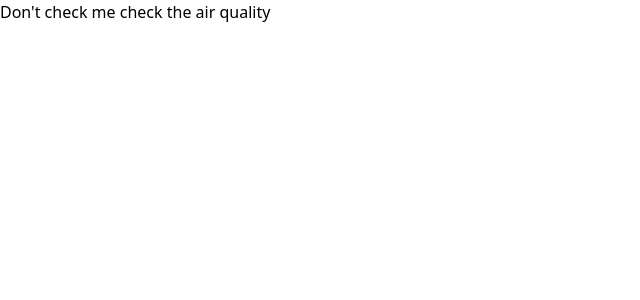
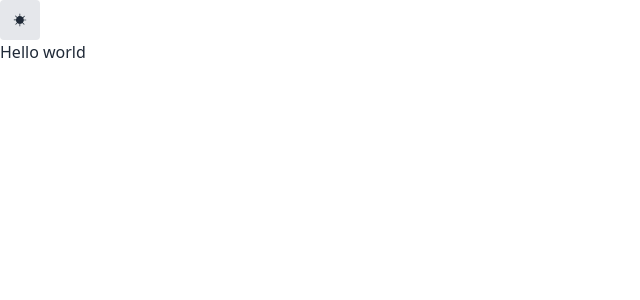
Before and after one commit to spacesedan/joseduarte.io, a Next.js app: page / in a window 1280 px wide. Shown: the top 300 px of the page, without its empty margins (0-640 px from the left). Built offline with nearby package versions, Linux system fonts and the light colour scheme.

Commit message:
added Dark mode

```diff
--- /dev/null
+++ b/components/Container.tsx
@@ -0,0 +1,85 @@
+import Head from 'next/head';
+import { useRouter } from 'next/router';
+import { useState, useEffect } from 'react';
+import { useTheme } from 'next-themes';
+import NextLink from 'next/link';
+
+type Meta = {
+  title: string;
+  description: string;
+  image: string;
+  type: string;
+};
+
+export default function Container(props) {
+  const [mounted, setMouted] = useState(false);
+  const { resolvedTheme, setTheme } = useTheme();
+
+  // After mounting have access to theme
+  useEffect(() => setMouted(true), []);
+
+  const { children, ...customMeta } = props;
+  const router = useRouter();
+
+  const meta: Partial<Meta> = {
+    title: 'Jose Duarte - Developer, designer, creator',
+    description: 'Full-stack developer, Typescript fanboy.',
+    image: '',
+    type: 'website',
+    ...customMeta,
+  };
+
+  return (
+    <div className='bg-white dark:bg-black'>
+      <Head>
+        <meta name='robots' content='follow, index' />
+        <meta content={meta.description} name='description' />
+        <meta
+          property='og:url'
+          content={`https://oh-say.media${router.asPath}`}
+        />
+        <link rel='canonical' href={`ttps://oh-say.media${router.asPath}`} />
+        <meta property='og:type' content={meta.type} />
+        <meta property='og:site_name' content='Jose Duarte' />
+        <meta property='og_description' content={meta.description} />
+        <meta property='og:title' content={meta.title} />
+        <meta property='og_image' content={meta.image} />
+      </Head>
+      <nav className='sticky-nav'>
+        <button
+          aria-label='Toggle Dark Mode'
+          type='button'
+          className='bg-gray-200 dark:bg-gray-800 rounded p-3 h-10 w-10 focus:outline-none'
+          onClick={() => setTheme(resolvedTheme === 'dark' ? 'light' : 'dark')}
+        >
+          {mounted && (
+            <svg
+              xmlns='http://www.w3.org/2000/svg'
+              viewBox='0 0 600 600'
+              fill='currentColor'
+              stroke='currentColor'
+              className='h-4 w-4 text-gray-800 dark:text-gray-200'
+            >
+              {resolvedTheme === 'dark' ? (
+                <path
+                  strokeLinecap='round'
+                  strokeLinejoin='round'
+                  strokeWidth={2}
+                  d='M280.2,322.13a200.34,200.34,0,0,1-44.44-215.89,199.63,199.63,0,0,0-70.28,45.57c-78.23,78.23-78.23,205.06,0,283.28s205.05,78.23,283.27,0a199.54,199.54,0,0,0,44.44-67.38A200.33,200.33,0,0,1,280.2,322.13Z'
+                />
+              ) : (
+                <path
+                  strokeLinecap='round'
+                  strokeLinejoin='round'
+                  strokeWidth={2}
+                  d='M436.28,335.79a145.31,145.31,0,0,1-31.34,59.38l64,64-17.43,17.42-64.27-64.28a145,145,0,0,1-55.55,28.11c-2.33.59-4.68,1.15-7.05,1.63a142.48,142.48,0,0,1-14.45,2.2c-.85.09-1.71.17-2.57.24v90.06H283V444.47a144.68,144.68,0,0,1-37.72-8.32q-6.7-2.46-13.07-5.52c-1.06-.51-2.11-1-3.16-1.57q-6.27-3.22-12.19-7T205.45,414l-62.61,62.6-17.41-17.42,62-62a147.2,147.2,0,0,1-14.76-19.29c-.64-1-1.25-2-1.86-3a144.94,144.94,0,0,1-11-22.11c-.44-1.1-.85-2.21-1.26-3.33-1.64-4.45-3.05-9-4.26-13.67-.6-2.33-1.14-4.67-1.62-7a146,146,0,0,1-2.21-14.46c-.16-1.59-.29-3.19-.41-4.81H69.48V284.85h81a144.84,144.84,0,0,1,29-73.67L115.4,147.09l17.43-17.41,63.22,63.22A145,145,0,0,1,283,154.35V65.47H307.6v88.88c.86.07,1.72.16,2.57.24a145.35,145.35,0,0,1,14.45,2.2c2.37.48,4.72,1,7.05,1.63q7,1.8,13.67,4.25c1.12.41,2.22.83,3.32,1.26a145.41,145.41,0,0,1,22.11,11c1,.61,2,1.23,3,1.86a146.79,146.79,0,0,1,29.14,24.6l61.93-61.92,17.41,17.42L418,221.1q3.74,5.85,6.91,12c.54,1.05,1.07,2.09,1.57,3.16q3.08,6.36,5.53,13.06a144.75,144.75,0,0,1,8.32,37.73h90.17v24.63H440.35l-.24,2.57a146,146,0,0,1-2.2,14.46C437.42,331.12,436.87,333.46,436.28,335.79Z'
+                />
+              )}
+            </svg>
+          )}
+        </button>
+      </nav>
+      <main>{children}</main>
+    </div>
+  );
+}
--- a/data/projects/StreamIt.mdx
+++ /dev/null
@@ -1,4 +0,0 @@
-| title    | publishedAt | summary            | challenges            | image     |
-| -------- | ----------- | ------------------ | --------------------- | --------- |
-| Steam.It | 2021-04-20  | Summary of Project | Challenges of project | Image URl |
-|          |
--- /dev/null
+++ b/mdx.d.ts
@@ -0,0 +1 @@
+/// <reference types="@mdx-js/loader" />
--- /dev/null
+++ b/next.config.js
@@ -0,0 +1,7 @@
+const withMDX = require('@next/mdx')({
+  extension: /\.mdx$/,
+});
+
+module.exports = withMDX({
+  pageExtensions: ['js', 'jsx', 'ts', 'tsx', 'md', 'mdx'],
+});
--- a/package.json
+++ b/package.json
@@ -37,5 +37,8 @@
     "remark-stringify": "^9.0.1",
     "tailwindcss": "^2.1.1",
     "typescript": "^4.2.4"
-  }
+  },
+  "main": "index.js",
+  "repository": "https://github.com/dessmadre/ohsay.media.git",
+  "license": "MIT"
 }
--- a/pages/_app.tsx
+++ b/pages/_app.tsx
@@ -1,7 +1,13 @@
-import '../styles/globals.css'
+import '../styles/globals.css';
+
+import { ThemeProvider } from 'next-themes';
 
 function MyApp({ Component, pageProps }) {
-  return <Component {...pageProps} />
+  return (
+    <ThemeProvider attribute='class'>
+      <Component {...pageProps} />
+    </ThemeProvider>
+  );
 }
 
-export default MyApp
+export default MyApp;
--- a/pages/_document.tsx
+++ b/pages/_document.tsx
@@ -15,8 +15,16 @@ class MyDocument extends Document {
   render() {
     return (
       <Html>
-        <Head />
-        <body>
+        <Head>
+          <link
+            rel='preload'
+            href='/fonts/Inter-Var.ttf'
+            as='font'
+            type='font/tff'
+            crossOrigin='anonymous'
+          />
+        </Head>
+        <body className='bg-white dark:bg-black text-black dark:text-white'>
           <Main />
           <NextScript />
         </body>
--- a/pages/index.tsx
+++ b/pages/index.tsx
@@ -1,7 +1,11 @@
-export default function Home() {
+import Container from 'components/Container';
+
+export default function Index() {
   return (
-    <div>
-      <p>Don't check me check the air quality</p>
-    </div>
+    <Container>
+      <div>
+        <p className='text-gray-800 dark:text-gray-200'>Hello world</p>
+      </div>
+    </Container>
   );
 }
--- a/styles/globals.css
+++ b/styles/globals.css
@@ -23,3 +23,9 @@
 html {
   scroll-behavior: smooth;
 }
+
+.sticky-nav {
+  position: sticky;
+  z-index: 10;
+  top: 0;
+}
--- a/tailwind.config.js
+++ b/tailwind.config.js
@@ -1,6 +1,6 @@
 module.exports = {
   purge: ['./pages/**/*.{js,ts,jsx,tsx}', './components/**/*.{js,ts,jsx,tsx}'],
-  darkMode: false, // or 'media' or 'class'
+  darkMode: 'class', // or 'media' or 'class'
   theme: {
     extend: {},
   },
```
Also changed, not shown: tsconfig.json (+7 -1 lines), public/icons/Dark.svg (added), public/icons/Light.svg (added).
